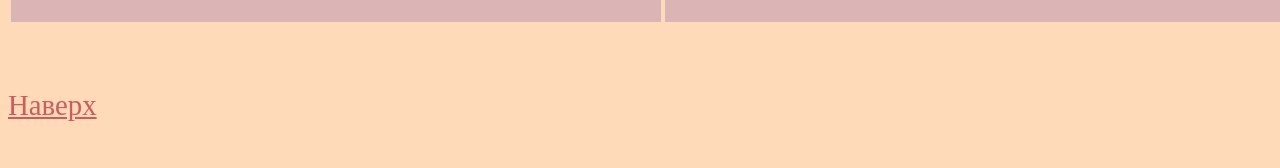
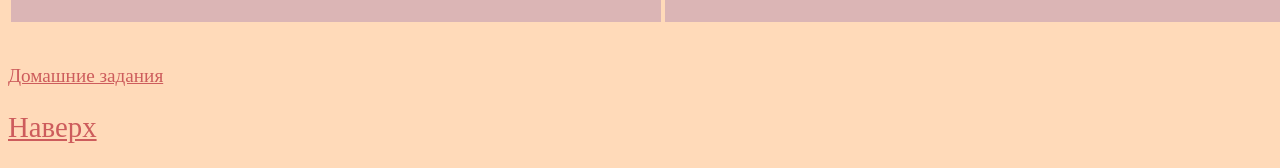
Before and after one commit to whyaugust/github.io, a website built with Parcel: page untitled1/index.html in a window 1280 px wide. Shown: the part 1772-1940 px from the top of the page. Before the commit the page ends 1918 px from the top, so only its background shows below. Built offline with nearby package versions, Linux system fonts and the light colour scheme.

Commit message:
index.html

```diff
--- a/untitled1/index.html
+++ b/untitled1/index.html
@@ -75,6 +75,7 @@
             </td>
         </tr>
     </table>
+<a href="domashki/dz.html">Домашние задания</a>
 <p><a href="#top">Наверх</a></p>
 </body>
 </html>
```
